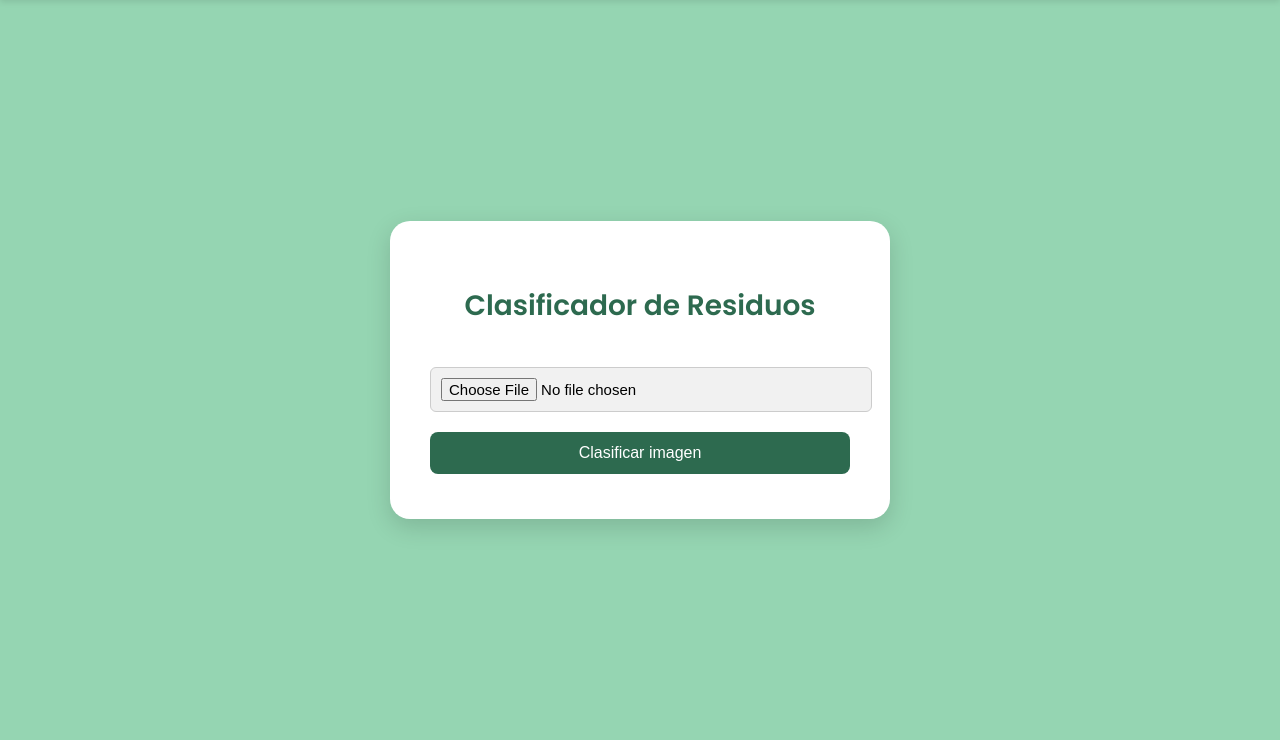
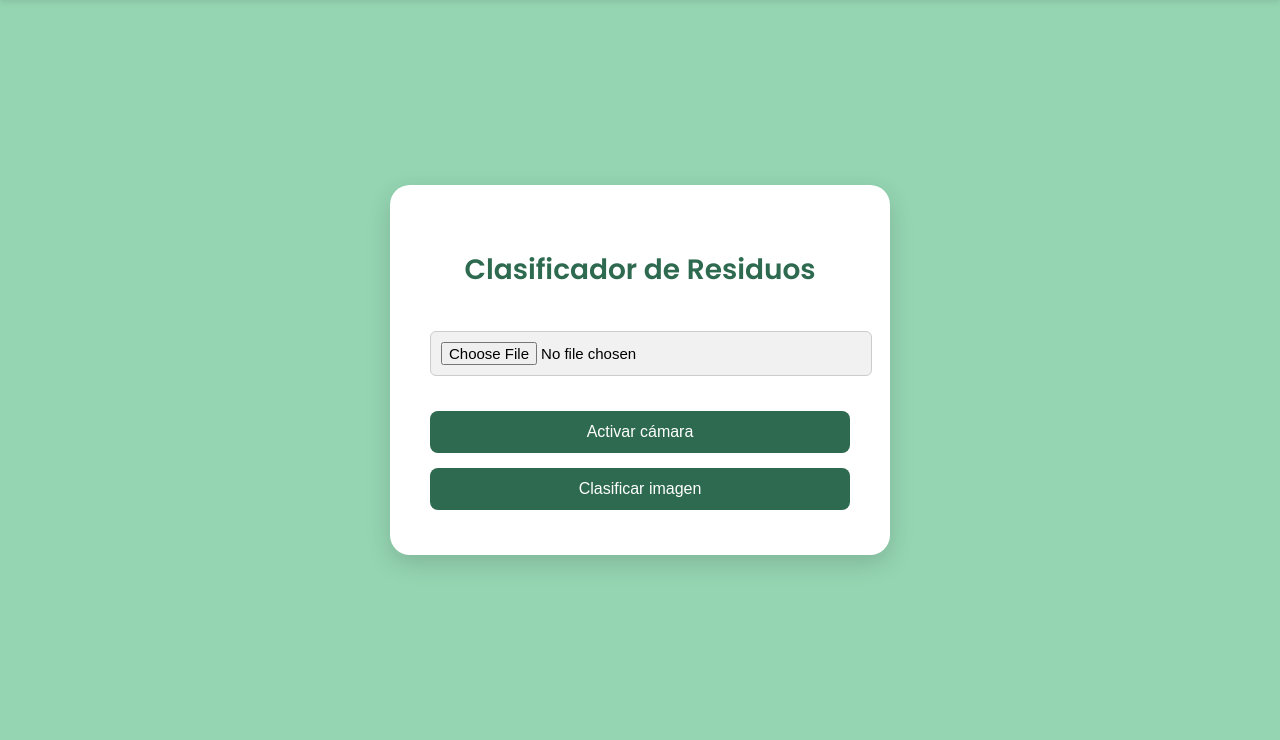
Before and after one commit to JHONATANDAVIDRIVERARIVERA/PROYECTO, a Flask app: page / in a window 1280 px wide. Shown: the part 64-804 px from the top of the page. Run offline with Flask 2, Linux system fonts and the light colour scheme; a user stored in the database is signed in.

Commit message:
CAMARA ACTIVAR
Hola buen dia, envio index.html con la modificacion para la camara.

```diff
--- a/templates/index.html
+++ b/templates/index.html
@@ -146,9 +146,19 @@ h2 {
     <div class="card">
         <h1>Clasificador de Residuos</h1>
 
-        <form action="/predict" method="post" enctype="multipart/form-data">
-            <input type="file" name="file" accept="image/*" required>
-            <button type="submit">Clasificar imagen</button>
+        <form id="uploadForm" action="/predict" method="post" enctype="multipart/form-data">
+            <!-- 📁 Subir imagen desde galería -->
+            <input type="file" id="fileInput" name="file" accept="image/*" required>
+
+            <!-- 📸 Cámara -->
+            <div style="margin-top: 15px;">
+                <button type="button" id="startCamera">Activar cámara</button>
+                <button type="button" id="takePhoto" style="display: none;">Tomar foto</button>
+                <video id="camera" autoplay playsinline style="display:none; width:100%; border-radius:12px; margin-top:15px;"></video>
+                <canvas id="canvas" style="display:none;"></canvas>
+            </div>
+
+            <button type="submit" style="margin-top:15px;">Clasificar imagen</button>
         </form>
 
         {% if img_path %}
@@ -160,4 +170,52 @@ h2 {
         {% endif %}
     </div>
 </div>
+
+<!-- 🎥 Script para la cámara -->
+<script>
+const startBtn = document.getElementById('startCamera');
+const takePhotoBtn = document.getElementById('takePhoto');
+const video = document.getElementById('camera');
+const canvas = document.getElementById('canvas');
+const fileInput = document.getElementById('fileInput');
+let stream;
+
+// Activar cámara
+startBtn.addEventListener('click', async () => {
+    try {
+        stream = await navigator.mediaDevices.getUserMedia({ video: true });
+        video.srcObject = stream;
+        video.style.display = 'block';
+        takePhotoBtn.style.display = 'inline-block';
+        startBtn.style.display = 'none';
+        fileInput.style.display = 'none';
+    } catch (err) {
+        alert("Error al acceder a la cámara: " + err.message);
+    }
+});
+
+// Tomar foto y asignarla al input
+takePhotoBtn.addEventListener('click', () => {
+    const context = canvas.getContext('2d');
+    canvas.width = video.videoWidth;
+    canvas.height = video.videoHeight;
+    context.drawImage(video, 0, 0);
+
+    canvas.toBlob(blob => {
+        const file = new File([blob], "captura.jpg", { type: "image/jpeg" });
+        const dataTransfer = new DataTransfer();
+        dataTransfer.items.add(file);
+        fileInput.files = dataTransfer.files;
+    });
+
+    // Apagar cámara
+    stream.getTracks().forEach(track => track.stop());
+    video.style.display = 'none';
+    takePhotoBtn.style.display = 'none';
+    startBtn.style.display = 'inline-block';
+    fileInput.style.display = 'block';
+    alert("📸 Foto capturada. Ahora presiona 'Clasificar imagen'.");
+});
+</script>
+
 {% endblock %}
```
Also changed, not shown: static/uploads/Captura de pantalla 2025-10-16 232052.png (added), static/uploads/Captura de pantalla 2025-10-17 161308.png (added), static/uploads/Captura de pantalla 2025-10-17 161354.png (added), static/uploads/Captura de pantalla 2025-10-25 073039.png (added), static/uploads/captura.jpg (added).
